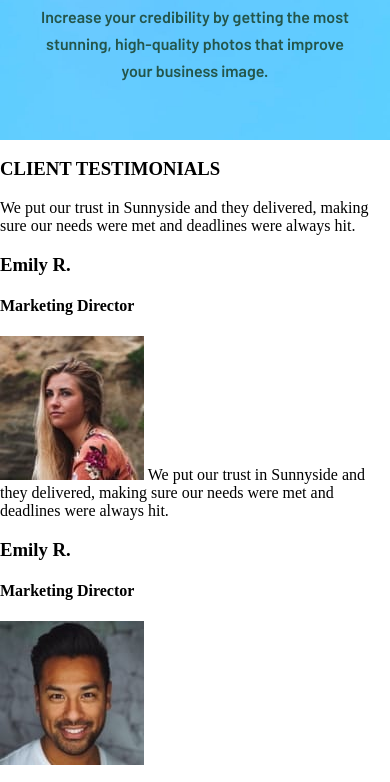
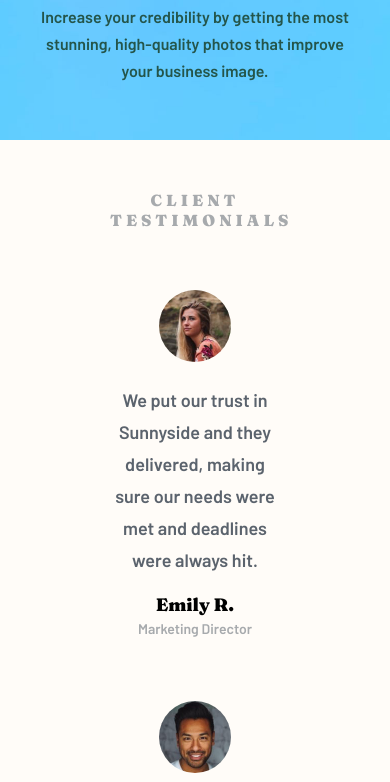
Before and after one commit to cehicm/creative-landing-page, a website: page index.html in a window 390 px wide. Shown: the part 2993-3775 px from the top of the page. Drawn offline with nearby package versions, Linux system fonts and the light colour scheme.

Commit message:
Add client testimonials main mobile styles

```diff
--- a/index.html
+++ b/index.html
@@ -145,21 +145,12 @@
 		</section>
 
 		<section class="section-testimonials">
-			<div class="section-testimonials__wrapper">
+			<div class="testimonials__wrapper">
 				<h3 class="testimonials__title">CLIENT TESTIMONIALS</h3>
 				<div class="testimonials__list">
 					<div class="testimonials__item">
+						<img src="/src/images/image-emily.jpg" alt="Emily" />
 						<p class="testimonials__item__text">
-							We put our trust in Sunnyside and they delivered, making sure our
-							needs were met and deadlines were always hit.
-						</p>
-						<h3 class="testimonials__item__name">Emily R.</h3>
-						<h4 class="testimonials__item__role">Marketing Director</h4>
-					</div>
-
-					<div class="testimonials__item">
-						<p class="testimonials__item__text">
-							<img src="/src/images/image-emily.jpg" alt="Emilty" />
 							We put our trust in Sunnyside and they delivered, making sure our
 							needs were met and deadlines were always hit.
 						</p>
--- a/src/sass/components/_components.scss
+++ b/src/sass/components/_components.scss
@@ -1 +1,3 @@
-@use 'buttons';
+@use "buttons";
+@use "testimonials";
+@use "gallery";
--- /dev/null
+++ b/src/sass/components/_testimonials.scss
@@ -0,0 +1,28 @@
+@use "../variables/colors" as colors;
+
+.section-testimonials {
+	background-color: colors.$eggshell;
+	padding: 50px 110px;
+}
+
+.testimonials {
+	&__wrapper {
+		text-align: center;
+	}
+
+	&__title {
+	}
+
+	&__list {
+	}
+
+	&__item {
+		padding-top: 60px;
+
+		img {
+			height: 72px;
+			width: 72px;
+			border-radius: 50%;
+		}
+	}
+}
--- a/src/sass/layout/_general.scss
+++ b/src/sass/layout/_general.scss
@@ -5,3 +5,10 @@ ul > li {
 a {
 	text-decoration: none;
 }
+
+h1,
+h2,
+h3,
+h4 {
+	margin: 0;
+}
--- a/src/sass/layout/_typography.scss
+++ b/src/sass/layout/_typography.scss
@@ -105,3 +105,40 @@
 		color: colors.$lighter-black;
 	}
 }
+
+//Testimonials
+.testimonials {
+	&__title {
+		font-family: "Fraunces";
+		font-size: 16px;
+		font-weight: 900;
+		line-height: 20px;
+		letter-spacing: 4px;
+		color: colors.$testimonials-role-gray;
+	}
+
+	&__item {
+		&__text {
+			font-family: "Barlow";
+			font-size: 18px;
+			font-weight: 600;
+			line-height: 32px;
+			color: colors.$testimonials-charcoal-gray;
+		}
+
+		&__name {
+			font-family: "Fraunces";
+			font-size: 18px;
+			font-weight: 900;
+			line-height: 22px;
+		}
+
+		&__role {
+			font-family: Barlow;
+			font-size: 14px;
+			font-weight: 600;
+			line-height: 25px;
+			color: colors.$testimonials-role-gray;
+		}
+	}
+}
--- a/src/sass/variables/_colors.scss
+++ b/src/sass/variables/_colors.scss
@@ -1,8 +1,11 @@
 $white: #ffffff;
+$eggshell: #fffcf8;
 $lighter-black: #24554a;
 $black: #000000;
 $light-gray: #fffcf8;
 $navigation-gray: #808397;
+$testimonials-charcoal-gray: #5b636d;
+$testimonials-role-gray: #a7aaad;
 $light-yellow: #fad400;
 $contact-button-yellow: #fbd600;
 $link-coral: #fe7766;
```
Also changed, not shown: dist/css/styles.css, dist/css/styles.min.css, src/sass/components/_gallery.scss (added).
